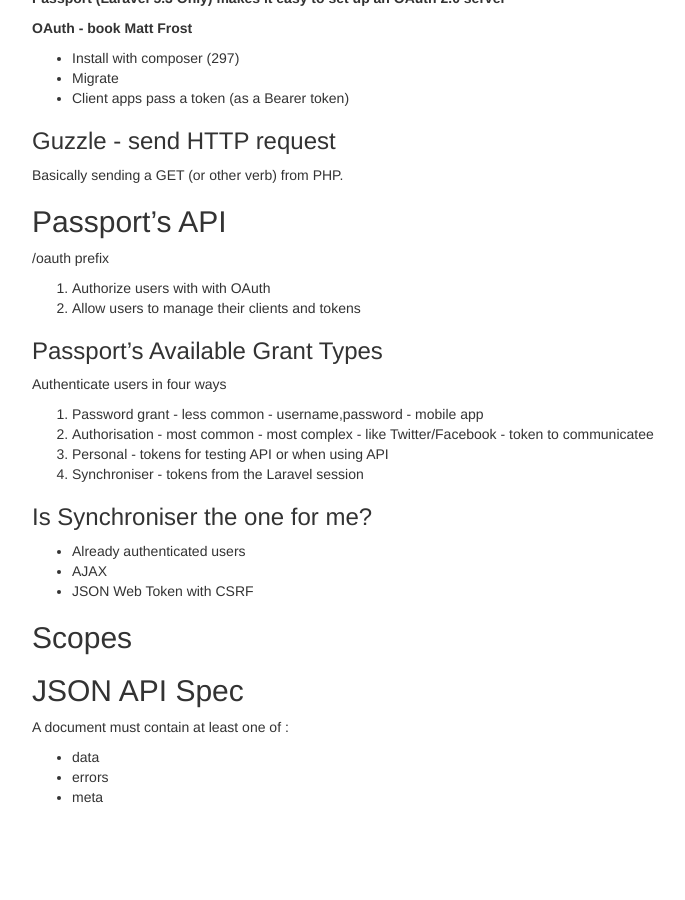
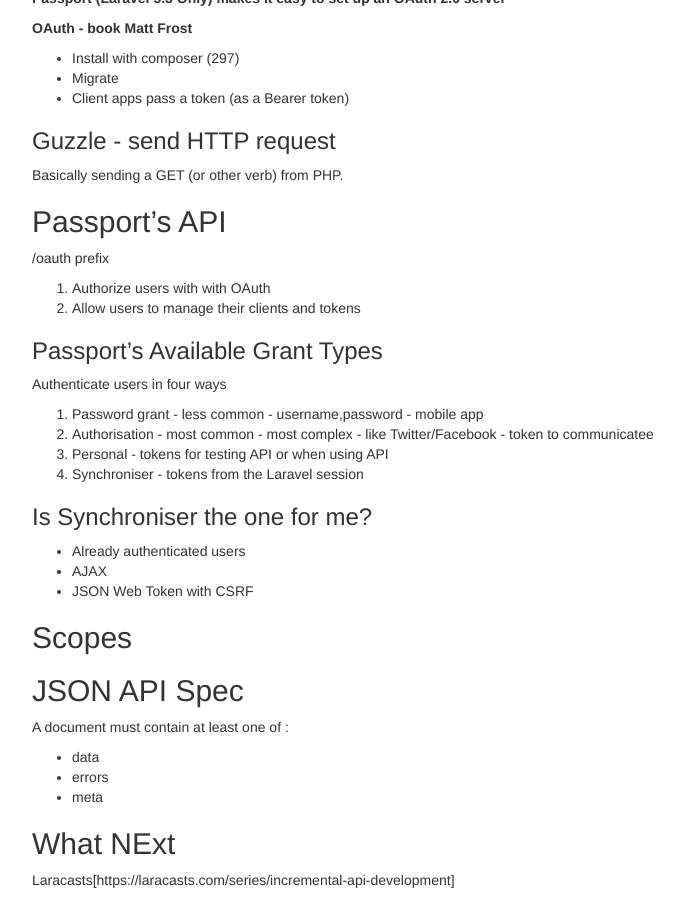
Before and after one commit to ArtisanTinkerer/ArtisanTinkerer.github.io, a Jekyll site: the page built from _posts/2016-12-12-API-Notes.md, in a window 1280 px wide and 900 px high, scrolled down 1633 px. Shown: the whole window, without its empty margins (38-723 px from the left). Built offline with Jekyll 4.4.1, drawn with Linux system fonts in a browser that asks for light colours; before the commit the page ends 2450 px from its top, so only the background shows below that.

Commit message:
Update 2016-12-12-API-Notes.md

```diff
--- a/_posts/2016-12-12-API-Notes.md
+++ b/_posts/2016-12-12-API-Notes.md
@@ -151,3 +151,7 @@
 * data
 * errors
 * meta
+
+## What NExt
+
+Laracasts[https://laracasts.com/series/incremental-api-development]
```
